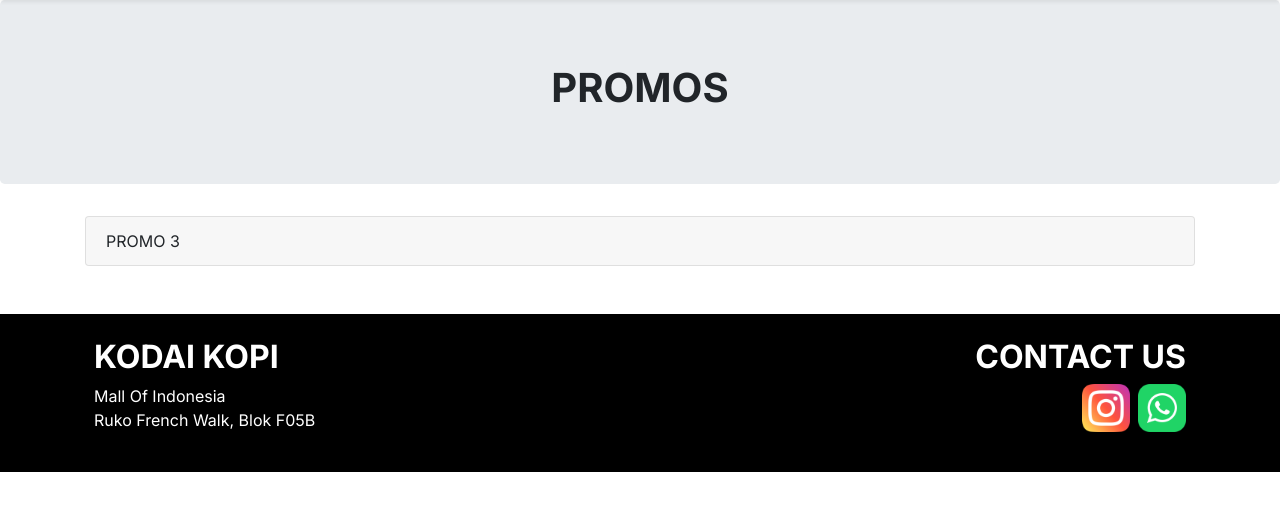
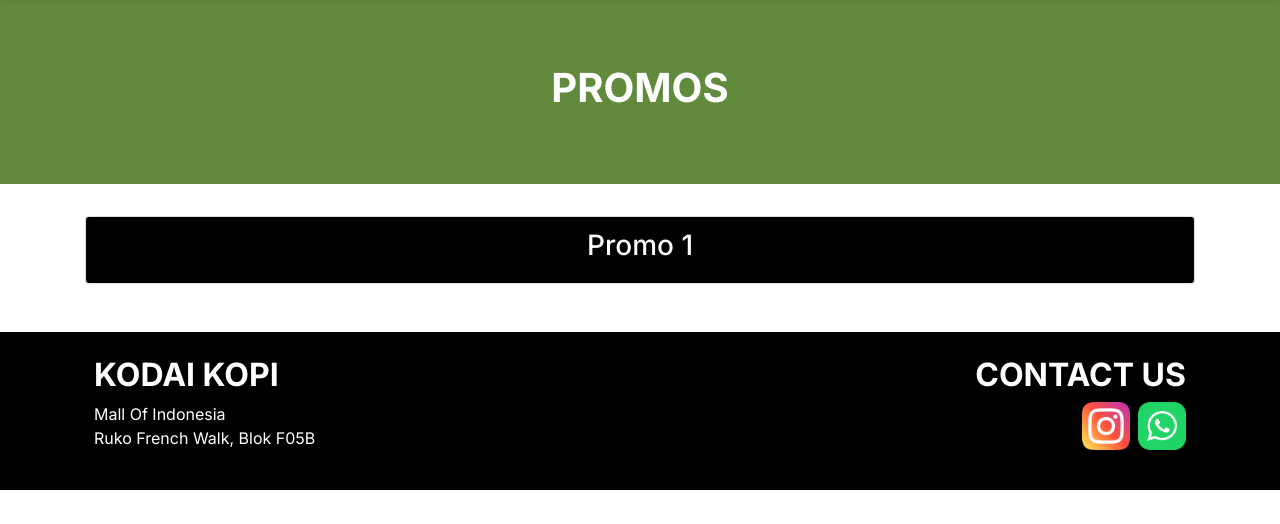
Before and after one commit to irzaramira/Kodai-Kopi, a PHP site: page /promo.html in a window 1280 px wide. Shown: the part 80-604 px from the top of the page. Run offline with PHP 8.4, Linux system fonts and the light colour scheme.

Commit message:
nambahin tombol promoan

```diff
--- a/css/style.css
+++ b/css/style.css
@@ -172,3 +172,9 @@ body {
 .img-about{
     width: 50%;
 }
+
+.jumbo-promo{
+    margin-top: 5rem;
+    background-color: #618a3d;
+    color: white;
+}
--- a/promo.html
+++ b/promo.html
@@ -59,22 +59,30 @@
         </div>
     </nav>
 
-    <div id="top" class="jumbotron text-center" style="margin-top: 5rem;">
+    <div id="top" class="jumbotron jumbotron-fluid jumbo-promo text-center">
         <h1 class="font-weight-bold">PROMOS</h1>
     </div>
 
     <div class="container mb-5">
         <div class="accordion" id="accordionExample">
             <div class="card">
-                <div class="card-header" type="button" id="headingOne" data-toggle="collapse"
-                    data-target="#collapse1" aria-expanded="false" aria-controls="collapseOne">
-                    PROMO 3
+                <div class="card-header text-center" type="button" id="headingOne" data-toggle="collapse"
+                    data-target="#collapse1" aria-expanded="false" aria-controls="collapseOne"
+                    style="background-color: black; color: white;">
+                    <h3>Promo 1</h3>
                 </div>
 
                 <div id="collapse1" class="collapse" aria-labelledby="headingOne"
                     data-parent="#accordionExample">
-                    <div class="card-body">
-                        WAAAAAAAAAAAAAAAAW
+                    <div class="card-body text-center">
+                        <div class="row">
+                            <div class="col-6">
+                                S&K
+                            </div>
+                            <div class="col-6">
+                                barcode
+                            </div>
+                        </div>
                     </div>
                 </div>
             </div>
```
